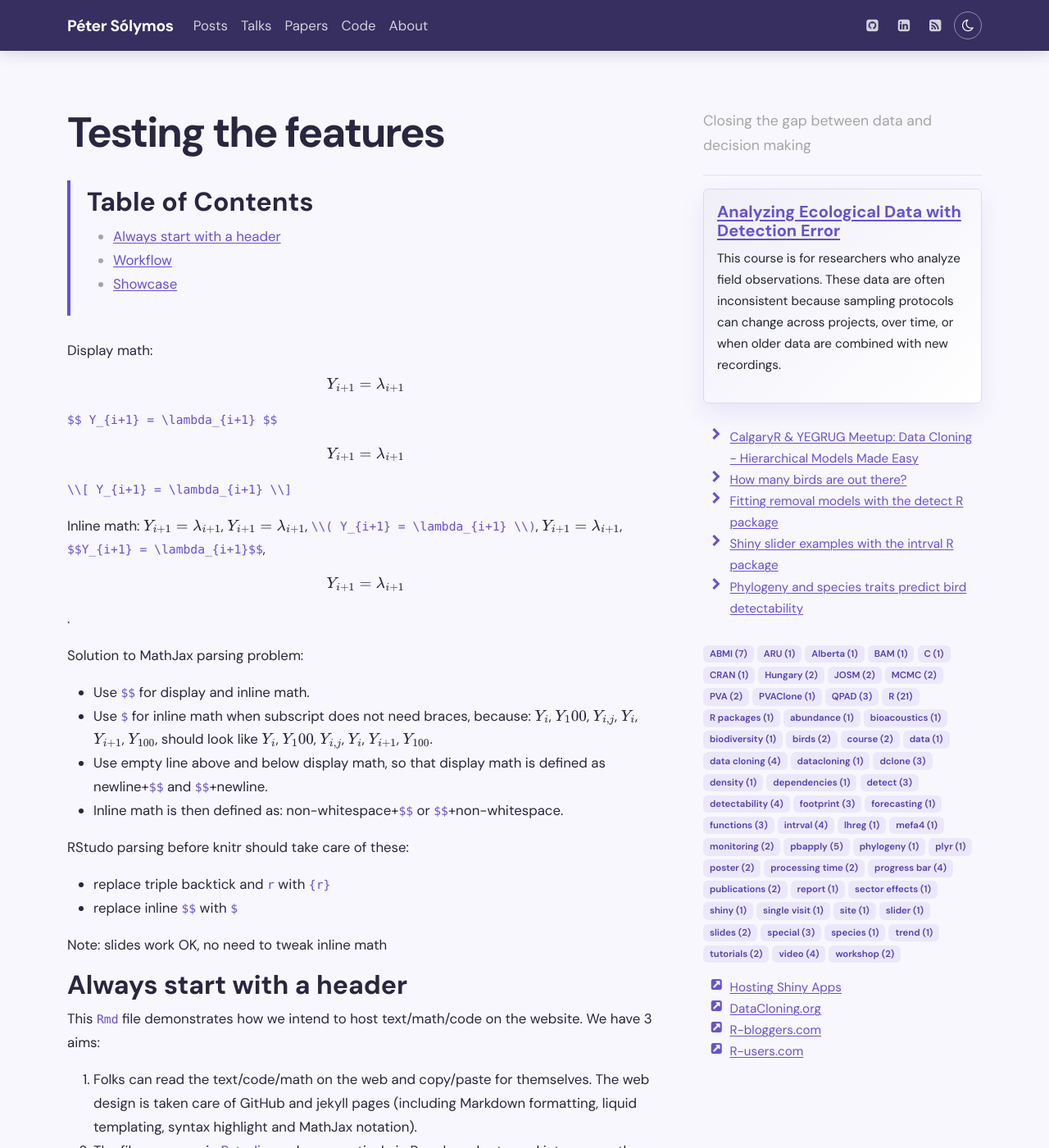
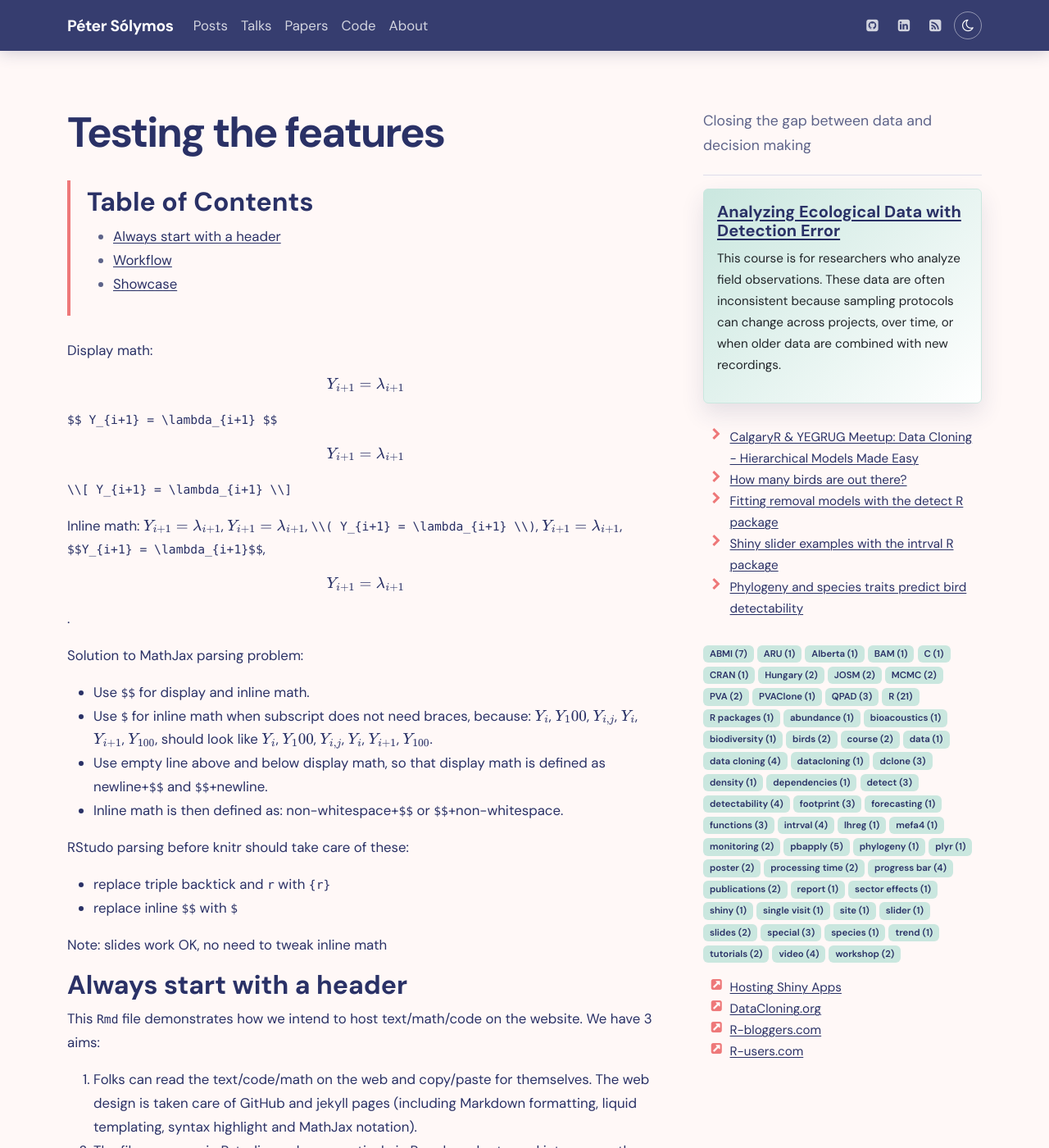
Before and after one commit to psolymos/psolymos.github.io, a Jekyll site: the page built from template.md, in a window 1280 px wide and 1400 px high. Shown: the whole window at 82% size. Built offline with Jekyll 4.4.1, drawn with Linux system fonts in a browser that asks for light colours; comment, search, counter and statistics services are not loaded.

Commit message:
New brand colors
Signed-off-by: Peter Solymos <psolymos@gmail.com>

```diff
--- a/assets/site.css
+++ b/assets/site.css
@@ -1,21 +1,27 @@
 :root {
-  --ink: #29263f;
-  --muted: #A5A5A5;
+  --ink: #2a3166;
+  --muted: #5d6389;
   --surface: #ffffff;
-  --canvas: #f8f7fd;
-  --brand: #6552D0;
-  --brand-dark: #5140b1;
-  --line: #e4e2ed;
+  --canvas: #fff8f7;
+  --brand: #2a3166;
+  --brand-dark: #1e244e;
+  --accent: #ee7879;
+  --blush: #f4abaa;
+  --mint: #cae7df;
+  --line: #ddddea;
 }
 
 :root[data-theme="dark"] {
-  --ink: #f2f0ff;
-  --muted: #A5A5A5;
-  --surface: #25223a;
-  --canvas: #181626;
-  --brand: #b9aff4;
-  --brand-dark: #d6d0ff;
-  --line: #48435f;
+  --ink: #ffffff;
+  --muted: #cae7df;
+  --surface: #2a3166;
+  --canvas: #1b2047;
+  --brand: #cae7df;
+  --brand-dark: #ffffff;
+  --accent: #f4abaa;
+  --blush: #ee7879;
+  --mint: #cae7df;
+  --line: #596093;
 }
 
 html { scroll-behavior: smooth; }
@@ -36,7 +42,7 @@ h1, h2, h3, h4, h5, h6 { color: var(--ink); font-family: "DM Sans", system-ui, s
 h1.title { font-size: clamp(2.1rem, 4vw, 3.25rem); letter-spacing: -0.04em; margin-bottom: 1rem; }
 h2.subtitle { color: var(--muted); font-family: "DM Sans", system-ui, sans-serif; font-size: 1.25rem; font-weight: 400; margin-top: -0.6rem; }
 
-.site-nav { background: rgba(42, 35, 87, 0.94); box-shadow: 0 2px 18px rgba(41, 38, 63, 0.18); backdrop-filter: blur(14px); }
+.site-nav { background: rgba(42, 49, 102, 0.94); box-shadow: 0 2px 18px rgba(42, 49, 102, 0.22); backdrop-filter: blur(14px); }
 .site-nav .navbar-brand { color: #fff; font-family: "DM Sans", system-ui, sans-serif; font-size: 1.2rem; font-weight: 700; letter-spacing: -0.02em; }
 .site-nav .nav-link, .site-nav .navbar-nav a { color: rgba(255, 255, 255, 0.78); padding: 0.55rem 0.8rem; text-decoration: none; }
 .site-nav .nav-link:hover, .site-nav .navbar-nav a:hover { color: #fff; }
@@ -46,23 +52,23 @@ h2.subtitle { color: var(--muted); font-family: "DM Sans", system-ui, sans-serif
 .site-main { padding-bottom: 4.5rem; padding-top: 3.5rem; }
 .site-main article > p, .site-main article > ul, .site-main article > ol { max-width: 48rem; }
 .site-main img { border-radius: 0.5rem; height: auto; max-width: 100%; }
-.site-main blockquote { border-left: 4px solid #6552D0; color: var(--muted); margin: 1.75rem 0; padding: 0.5rem 1.25rem; }
-.site-main pre { background: #29263f; border-radius: 0.65rem; color: #f8fafc; padding: 1.25rem; }
-.site-main code { color: #6552D0; }
+.site-main blockquote { border-left: 4px solid var(--accent); color: var(--muted); margin: 1.75rem 0; padding: 0.5rem 1.25rem; }
+.site-main pre { background: #2a3166; border-radius: 0.65rem; color: #fff; padding: 1.25rem; }
+.site-main code { color: var(--brand); }
 .site-main pre code { color: inherit; }
 .site-main table { background: var(--surface); border: 1px solid var(--line); border-radius: 0.5rem; display: block; margin: 1.75rem 0; max-width: 100%; overflow-x: auto; width: 100%; }
 .site-main th, .site-main td { border-bottom: 1px solid var(--line); padding: 0.7rem 0.85rem; }
-.site-main th { background: #f0eff9; font-weight: 700; }
+.site-main th { background: var(--mint); font-weight: 700; }
 
 .post-meta { align-items: center; color: var(--muted); display: flex; flex-wrap: wrap; gap: 0.5rem; font-size: 0.9rem; margin-bottom: 2rem; }
 .badge { font-weight: 600; padding: 0.45em 0.7em; text-decoration: none; }
-.tag-badge { background: #ebe8fc; color: #5140b1; }
-.tag-badge:hover { background: #ddd8f8; color: #29263f; }
+.tag-badge { background: var(--mint); color: #2a3166; }
+.tag-badge:hover { background: var(--blush); color: #2a3166; }
 .sidebar { font-size: 0.95rem; }
 .sidebar-intro { border-bottom: 1px solid var(--line); color: var(--muted); font-size: 1.1rem; padding-bottom: 1.25rem; }
 .sidebar .fa-ul { margin-bottom: 1.75rem; }
-.sidebar .fa-li { color: #6552D0; }
-.featured-post { background: linear-gradient(135deg, #f0eff9, #fff); border: 1px solid #ddd8f8; box-shadow: 0 12px 28px rgba(101, 82, 208, 0.1); margin-bottom: 1.75rem; }
+.sidebar .fa-li { color: var(--accent); }
+.featured-post { background: linear-gradient(135deg, var(--mint), #fff); border: 1px solid var(--mint); box-shadow: 0 12px 28px rgba(42, 49, 102, 0.12); margin-bottom: 1.75rem; }
 .featured-post h4 { font-size: 1.25rem; }
 .well { background: var(--surface); border: 1px solid var(--line); border-radius: 0.75rem; color: var(--ink); margin-bottom: 1.5rem; padding: 1.25rem; }
 .well h1, .well h2, .well h3, .well h4, .well h5, .well h6 { color: var(--ink); }
@@ -72,12 +78,12 @@ h2.subtitle { color: var(--muted); font-family: "DM Sans", system-ui, sans-serif
 .post-navigation a { background: var(--surface); border: 1px solid var(--line); border-radius: 999px; display: inline-block; padding: 0.5rem 0.9rem; text-decoration: none; }
 .post-navigation .disabled a { color: #98a2b3; pointer-events: none; }
 
-.site-footer { background: #29263f; color: #d9d6e7; font-size: 0.9rem; padding: 2.5rem 0; }
-.site-footer a { color: #d6d0ff; }
+.site-footer { background: #2a3166; color: #fff; font-size: 0.9rem; padding: 2.5rem 0; }
+.site-footer a { color: #cae7df; }
 .footer-content { border-top: 1px solid rgba(255, 255, 255, 0.15); padding-top: 1.5rem; }
 .site-footer img { margin-bottom: 0.6rem; }
 
-.site-hero { background: radial-gradient(circle at top right, #A5A5A5, transparent 40%), linear-gradient(135deg, #29263f, #6552D0); color: #fff; margin-top: -76px; padding: 7rem 0 3.25rem; }
+.site-hero { background: radial-gradient(circle at top right, #ee7879, transparent 40%), linear-gradient(135deg, #2a3166, #48518c); color: #fff; margin-top: -76px; padding: 7rem 0 3.25rem; }
 .site-hero h1, .site-hero h2 { color: #fff; }
 .site-hero h2 { font-size: clamp(1.5rem, 3vw, 2.1rem); margin: 0; }
 .section-tout { padding: 2.25rem 0 3.25rem; }
@@ -89,17 +95,19 @@ h2.subtitle { color: var(--muted); font-family: "DM Sans", system-ui, sans-serif
 .list-group-item { border-color: var(--line); padding: 0.9rem 1rem; }
 .papers-actions { margin-bottom: 2rem; }
 .papers-actions .btn { border-radius: 0.5rem; font-weight: 600; }
+.btn-primary { --bs-btn-bg: #2a3166; --bs-btn-border-color: #2a3166; --bs-btn-hover-bg: #1e244e; --bs-btn-hover-border-color: #1e244e; --bs-btn-active-bg: #1e244e; --bs-btn-active-border-color: #1e244e; }
 
-:root[data-theme="dark"] .site-main th { background: #37324f; }
+:root[data-theme="dark"] .site-main th { background: #434b82; }
 :root[data-theme="dark"] .post-card .card-header { background: var(--surface); }
-:root[data-theme="dark"] .list-group-item { --bs-list-group-bg: var(--surface); --bs-list-group-color: var(--ink); --bs-list-group-action-hover-bg: #37324f; --bs-list-group-action-hover-color: var(--ink); }
-:root[data-theme="dark"] .featured-post { background: linear-gradient(135deg, #393258, #25223a); border-color: #6552D0; }
+:root[data-theme="dark"] .list-group-item { --bs-list-group-bg: var(--surface); --bs-list-group-color: var(--ink); --bs-list-group-action-hover-bg: #434b82; --bs-list-group-action-hover-color: var(--ink); }
+:root[data-theme="dark"] .featured-post { background: linear-gradient(135deg, #3e4781, #2a3166); border-color: #cae7df; }
 :root[data-theme="dark"] .well .text-black { color: var(--ink) !important; }
 :root[data-theme="dark"] .site-main pre { background: #100e1a; }
-:root[data-theme="dark"] .tag-badge { background: #5140b1; color: #f2f0ff; }
-:root[data-theme="dark"] .tag-badge:hover { background: #6552D0; color: #fff; }
+:root[data-theme="dark"] .tag-badge { background: #cae7df; color: #2a3166; }
+:root[data-theme="dark"] .tag-badge:hover { background: #f4abaa; color: #2a3166; }
 :root[data-theme="dark"] .post-navigation a { background: var(--surface); border-color: var(--line); }
-:root[data-theme="dark"] .btn-outline-primary { --bs-btn-color: #b9aff4; --bs-btn-border-color: #b9aff4; --bs-btn-hover-bg: #b9aff4; --bs-btn-hover-border-color: #b9aff4; --bs-btn-hover-color: #181626; }
+:root[data-theme="dark"] .btn-primary { --bs-btn-bg: #ee7879; --bs-btn-border-color: #ee7879; --bs-btn-color: #2a3166; --bs-btn-hover-bg: #f4abaa; --bs-btn-hover-border-color: #f4abaa; --bs-btn-hover-color: #2a3166; --bs-btn-active-bg: #f4abaa; --bs-btn-active-border-color: #f4abaa; --bs-btn-active-color: #2a3166; }
+:root[data-theme="dark"] .btn-outline-primary { --bs-btn-color: #cae7df; --bs-btn-border-color: #cae7df; --bs-btn-hover-bg: #cae7df; --bs-btn-hover-border-color: #cae7df; --bs-btn-hover-color: #2a3166; }
 
 @media (max-width: 991.98px) { .site-nav .navbar-nav { padding: 0.75rem 0; } .site-main { padding-top: 2.5rem; } }
 @media (max-width: 575.98px) { body { font-size: 1rem; } .site-hero { padding: 6rem 0 2.75rem; } .site-main { padding-top: 2rem; } }
```
